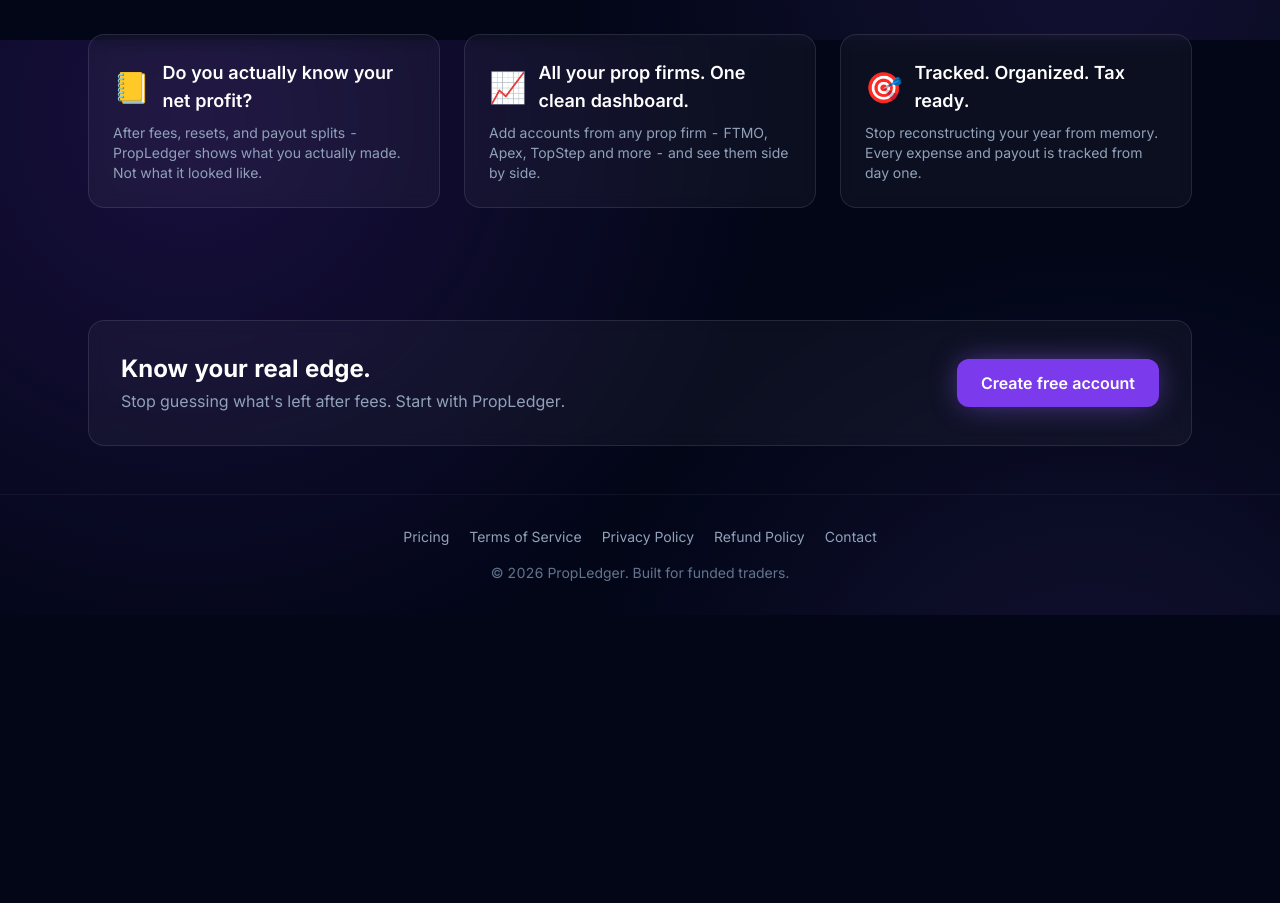
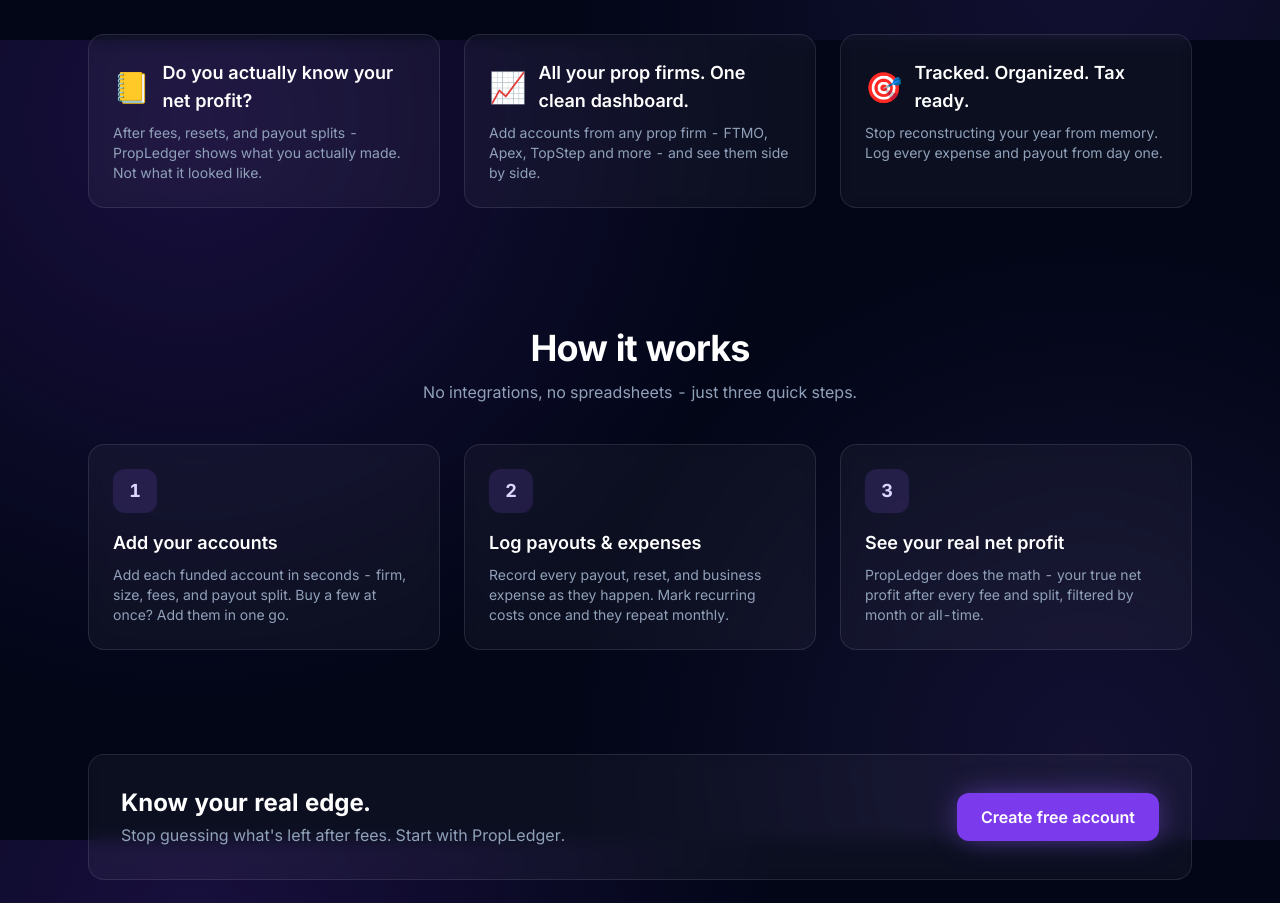
Before and after one commit to yarinx23-byte/PropLedger, a React (Vite) app: page / in a window 1280 px wide. Shown: the part 760-1663 px from the top of the page. Before the commit the page ends 1375 px from the top, so only its background shows below. Built offline with nearby package versions, Linux system fonts and the light colour scheme; no server answers.

Commit message:
Add How it works section; reword third feature card

```diff
--- a/src/pages/Landing.jsx
+++ b/src/pages/Landing.jsx
@@ -17,7 +17,22 @@
   {
     icon: '🎯',
     title: 'Tracked. Organized. Tax ready.',
-    body: 'Stop reconstructing your year from memory. Every expense and payout is tracked from day one.',
+    body: 'Stop reconstructing your year from memory. Log every expense and payout from day one.',
+  },
+]
+
+const steps = [
+  {
+    title: 'Add your accounts',
+    body: 'Add each funded account in seconds - firm, size, fees, and payout split. Buy a few at once? Add them in one go.',
+  },
+  {
+    title: 'Log payouts & expenses',
+    body: 'Record every payout, reset, and business expense as they happen. Mark recurring costs once and they repeat monthly.',
+  },
+  {
+    title: 'See your real net profit',
+    body: 'PropLedger does the math - your true net profit after every fee and split, filtered by month or all-time.',
   },
 ]
 
@@ -117,6 +132,23 @@
           ))}
         </section>
 
+        {/* How it works */}
+        <section className="py-8 md:py-14">
+          <div className="text-center">
+            <h2 className="text-3xl font-bold tracking-tight text-white md:text-4xl">How it works</h2>
+            <p className="mt-3 text-slate-400">No integrations, no spreadsheets - just three quick steps.</p>
+          </div>
+          <div className="mt-10 grid gap-6 md:grid-cols-3">
+            {steps.map((s, i) => (
+              <div key={s.title} className="rounded-2xl border border-white/10 bg-white/[0.04] p-6 backdrop-blur">
+                <div className="grid h-11 w-11 place-items-center rounded-xl bg-brand-500/15 text-lg font-bold text-brand-200">{i + 1}</div>
+                <h3 className="mt-4 text-lg font-semibold text-white">{s.title}</h3>
+                <p className="mt-2 text-sm text-slate-400">{s.body}</p>
+              </div>
+            ))}
+          </div>
+        </section>
+
         {/* CTA strip */}
         <section className="mt-4 mb-10 md:my-12 flex flex-col items-center gap-4 rounded-2xl border border-white/10 bg-white/[0.04] p-6 md:p-8 text-center backdrop-blur md:flex-row md:justify-between md:text-left">
           <div>
```
